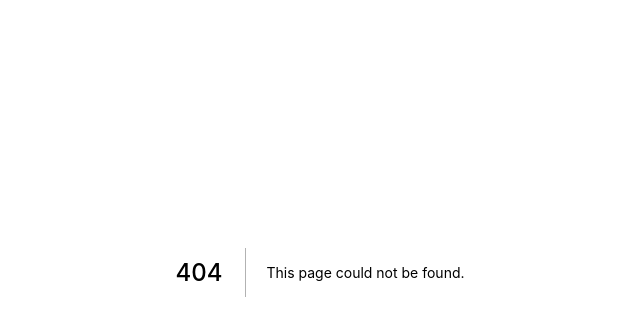
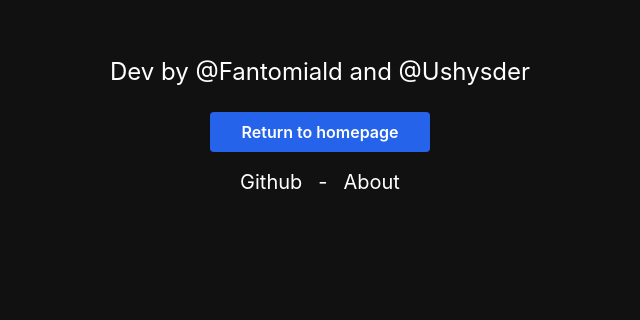
Before and after one commit to Lachetquentin/whoisthatchampion, a Next.js app: page /about in a window 1280 px wide. Before the commit this address had no page. Shown: the part 128-448 px from the top of the page, without its empty margins (320-960 px from the left). Built offline with nearby package versions, Linux system fonts and the light colour scheme.

Commit message:
Add about pages + fix tailwind config

```diff
--- /dev/null
+++ b/pages/about.tsx
@@ -0,0 +1,22 @@
+import Button from 'components/shared/button';
+import PageLayout from 'components/shared/layout/page';
+import Link from 'next/link';
+
+export default function About() {
+  return (
+    <PageLayout>
+      <div className="text-2xl text-center mt-40 p-2">
+        <p>
+          Dev by <a href="https://github.com/Fantomiald">@Fantomiald</a> and{' '}
+          <a href="https://github.com/Lachetquentin">@Ushysder</a>
+        </p>
+      </div>
+
+      <div className="pt-4 text-center">
+        <button className="px-8 h-10 bg-blue-600 text-white rounded font-semibold">
+          <Link href="/">Return to homepage</Link>
+        </button>
+      </div>
+    </PageLayout>
+  );
+}
--- a/tailwind.config.js
+++ b/tailwind.config.js
@@ -1,8 +1,8 @@
 module.exports = {
   mode: 'jit',
   content: [
-    './pages/**/*.{js,jsx,md,mdx}',
-    './components/**/*.{js,jsx,md,mdx}',
+    './pages/**/*.{js,ts,jsx,tsx}',
+    './components/**/*.{js,ts,jsx,tsx}',
     './src/**/*.{js,ts,jsx,tsx}'
   ],
   theme: {},
```
